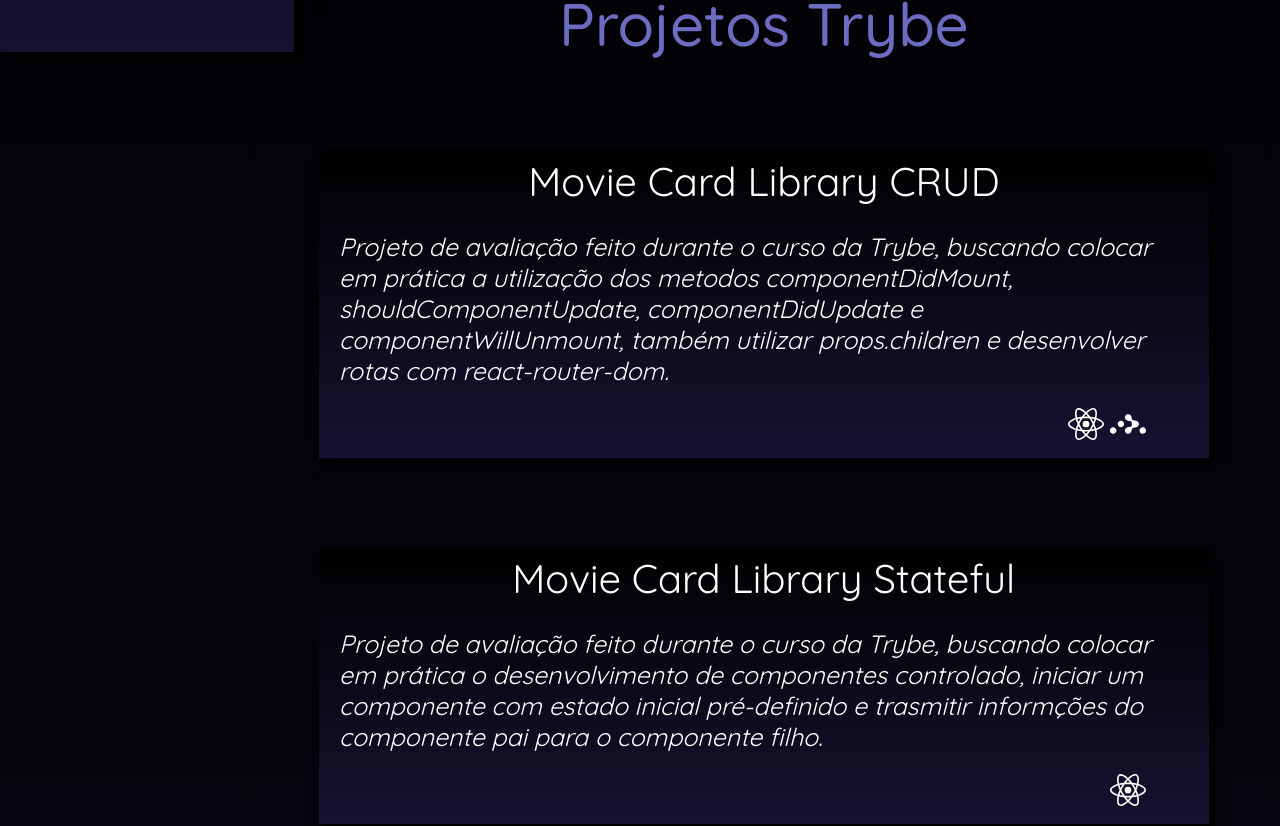
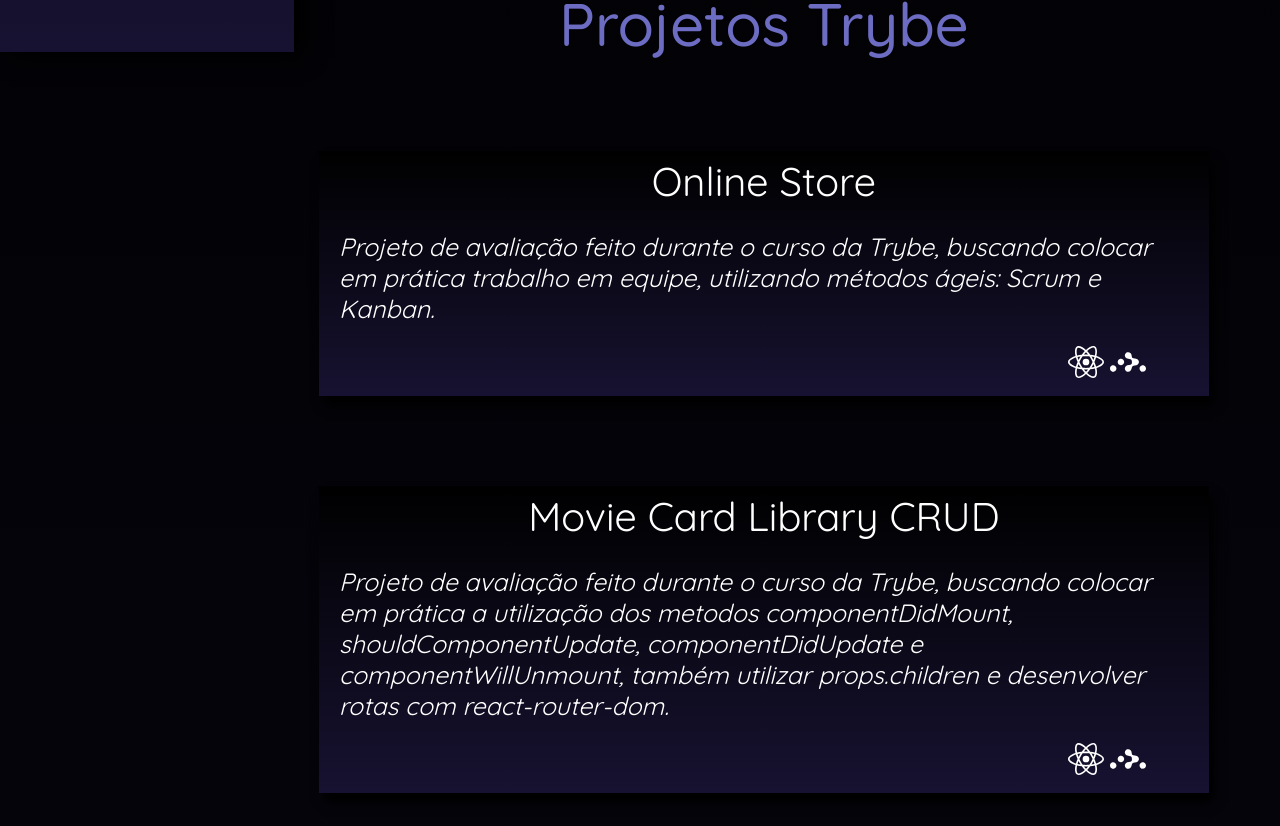
Before and after one commit to Gonzagadavid/portfolio, a React (Create React App) app: page /projetos_cursos/projetos-trybe in a window 1280 px wide. Shown: the part 748-1574 px from the top of the page. Built offline with nearby package versions, Linux system fonts and the light colour scheme.

Commit message:
adicionado projeto online store desenvolvido durante o curso da trybe

```diff
--- a/src/data/projects/trybeProjects.js
+++ b/src/data/projects/trybeProjects.js
@@ -1,6 +1,12 @@
 const trybeProjects = {
   titleCourse: 'Projetos Trybe',
   projects: [
+    {
+      title: 'Online Store',
+      tec: 'react reactRouter',
+      description: 'Projeto de avaliação feito durante o curso da Trybe, buscando colocar em prática trabalho em equipe, utilizando métodos ágeis: Scrum e Kanban.',
+      path: 'https://github.com/Gonzagadavid/online-store',
+    },
     {
       title: 'Movie Card Library CRUD',
       tec: 'react reactRouter',
```
